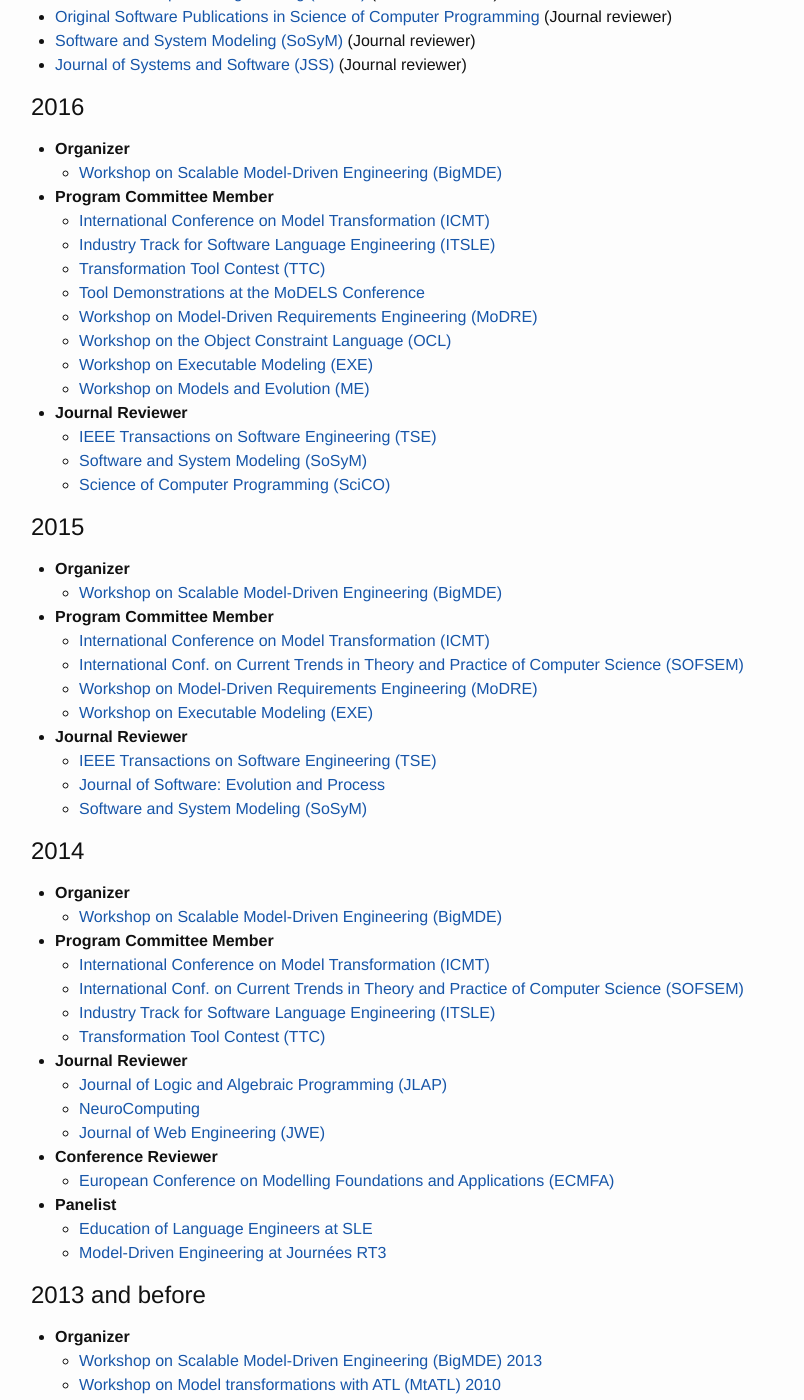
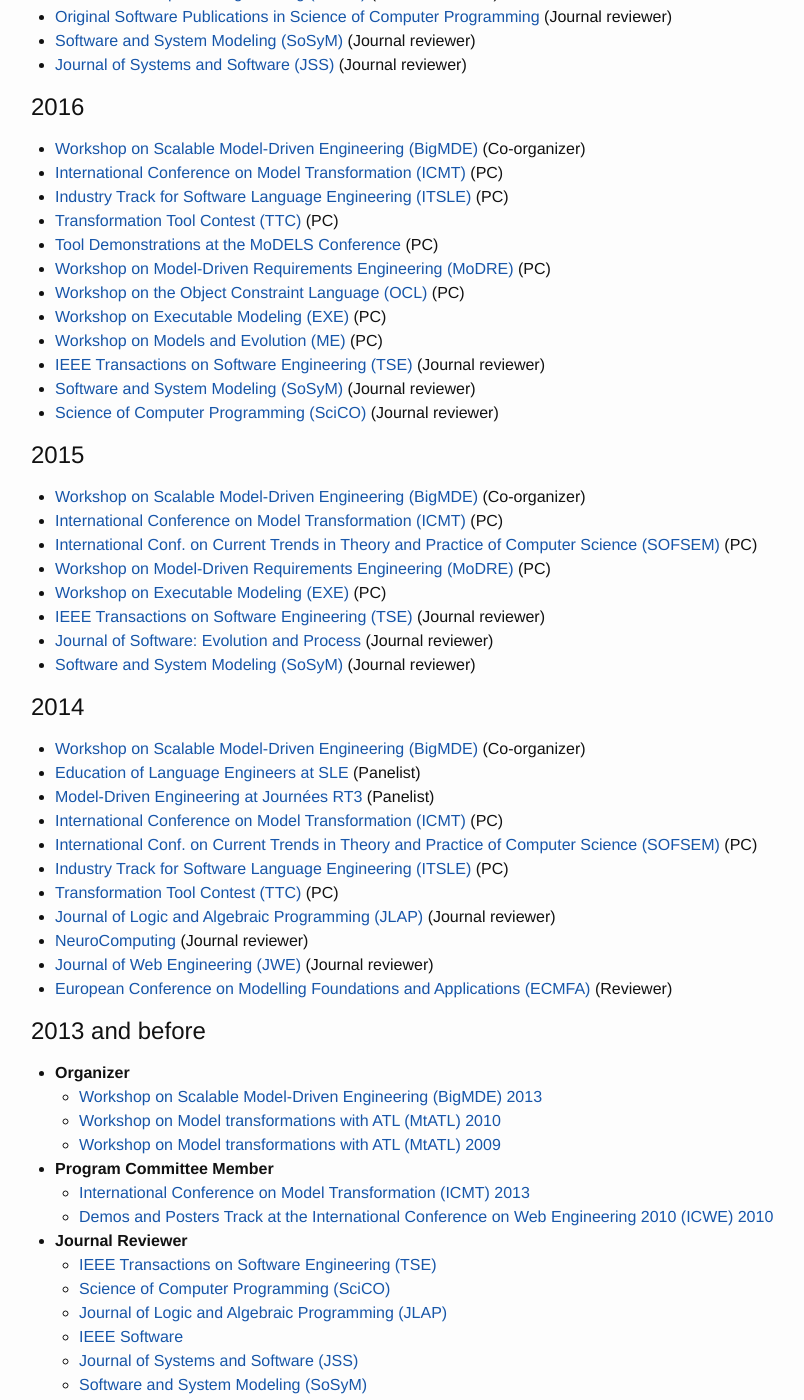
Before and after one commit to massimotisi/massimotisi.github.io, a Jekyll site: the page built from community.md, in a window 1280 px wide and 1400 px high, scrolled down 1026 px. Shown: the whole window, without its empty margins (233-1037 px from the left). Built offline with Jekyll 4.4.1, drawn with Linux system fonts in a browser that asks for light colours.

Commit message:
2014 style

```diff
--- a/community.md
+++ b/community.md
@@ -42,65 +42,41 @@ I have served (or will serve) as co-organizer and reviewer for the following ven
 * [Journal of Systems and Software (JSS)](http://www.journals.elsevier.com/journal-of-systems-and-software) (Journal reviewer)
 
 # 2016
-
-* **Organizer**
-  * [Workshop on Scalable Model-Driven Engineering (BigMDE)](http://www.big-mde.eu/)
-
-* **Program Committee Member**
-  * [International Conference on Model Transformation (ICMT)](http://is.ieis.tue.nl/research/ICMT16/)
-  * [Industry Track for Software Language Engineering (ITSLE)](http://2016.splashcon.org/track/itsle2016)
-  * [Transformation Tool Contest (TTC)](http://www.transformation-tool-contest.eu/)
-  * [Tool Demonstrations at the MoDELS Conference](http://models2016.irisa.fr/tool-demonstrations/)
-  * [Workshop on Model-Driven Requirements Engineering (MoDRE)](http://www.modre2016.ece.mcgill.ca/)
-  * [Workshop on the Object Constraint Language (OCL)](http://oclworkshop.github.io/2016/news.html)
-  * [Workshop on Executable Modeling (EXE)](http://www.modelexecution.org/?page_id=1743)
-  * [Workshop on Models and Evolution (ME)](http://www.models-and-evolution.com/2016/)
-
-* **Journal Reviewer**
-  * [IEEE Transactions on Software Engineering (TSE)](https://www.computer.org/web/tse;jsessionid=6afd856a99689b17c0c58edc329c)
-  * [Software and System Modeling (SoSyM)](http://www.sosym.org/)
-  * [Science of Computer Programming (SciCO)](http://www.journals.elsevier.com/science-of-computer-programming/)
+* [Workshop on Scalable Model-Driven Engineering (BigMDE)](http://www.big-mde.eu/) (Co-organizer)
+* [International Conference on Model Transformation (ICMT)](http://is.ieis.tue.nl/research/ICMT16/) (PC)
+* [Industry Track for Software Language Engineering (ITSLE)](http://2016.splashcon.org/track/itsle2016) (PC)
+* [Transformation Tool Contest (TTC)](http://www.transformation-tool-contest.eu/) (PC)
+* [Tool Demonstrations at the MoDELS Conference](http://models2016.irisa.fr/tool-demonstrations/) (PC)
+* [Workshop on Model-Driven Requirements Engineering (MoDRE)](http://www.modre2016.ece.mcgill.ca/) (PC)
+* [Workshop on the Object Constraint Language (OCL)](http://oclworkshop.github.io/2016/news.html) (PC)
+* [Workshop on Executable Modeling (EXE)](http://www.modelexecution.org/?page_id=1743) (PC)
+* [Workshop on Models and Evolution (ME)](http://www.models-and-evolution.com/2016/) (PC)
+* [IEEE Transactions on Software Engineering (TSE)](https://www.computer.org/web/tse;jsessionid=6afd856a99689b17c0c58edc329c) (Journal reviewer)
+* [Software and System Modeling (SoSyM)](http://www.sosym.org/) (Journal reviewer)
+* [Science of Computer Programming (SciCO)](http://www.journals.elsevier.com/science-of-computer-programming/) (Journal reviewer)
 
 # 2015
-
-* **Organizer**
-  * [Workshop on Scalable Model-Driven Engineering (BigMDE)](https://big-mde.github.io/2015.html)
-
-* **Program Committee Member**
-  * [International Conference on Model Transformation (ICMT)](http://www.di.univaq.it/diruscio/sites/ICMT2015/)
-  * [International Conf. on Current Trends
-in Theory and Practice of Computer Science (SOFSEM)](http://www.sofsem.cz/sofsem15/)
-  * [Workshop on Model-Driven Requirements Engineering (MoDRE)](http://www.modre2015.ece.mcgill.ca/)
-  * [Workshop on Executable Modeling (EXE)](http://www.modelexecution.org/?page_id=1619)
-
-* **Journal Reviewer**
-  * [IEEE Transactions on Software Engineering (TSE)](https://www.computer.org/web/tse;jsessionid=6afd856a99689b17c0c58edc329c)
-  * [Journal of Software: Evolution and Process](http://onlinelibrary.wiley.com/journal/10.1002/(ISSN)2047-7481)
-  * [Software and System Modeling (SoSyM)](http://www.sosym.org/)
+* [Workshop on Scalable Model-Driven Engineering (BigMDE)](https://big-mde.github.io/2015.html) (Co-organizer)
+* [International Conference on Model Transformation (ICMT)](http://www.di.univaq.it/diruscio/sites/ICMT2015/) (PC)
+* [International Conf. on Current Trends in Theory and Practice of Computer Science (SOFSEM)](http://www.sofsem.cz/sofsem15/) (PC)
+* [Workshop on Model-Driven Requirements Engineering (MoDRE)](http://www.modre2015.ece.mcgill.ca/) (PC)
+* [Workshop on Executable Modeling (EXE)](http://www.modelexecution.org/?page_id=1619) (PC)
+* [IEEE Transactions on Software Engineering (TSE)](https://www.computer.org/web/tse;jsessionid=6afd856a99689b17c0c58edc329c) (Journal reviewer)
+* [Journal of Software: Evolution and Process](http://onlinelibrary.wiley.com/journal/10.1002/(ISSN)2047-7481) (Journal reviewer)
+* [Software and System Modeling (SoSyM)](http://www.sosym.org/) (Journal reviewer)
 
 # 2014
-
-* **Organizer**
-  * [Workshop on Scalable Model-Driven Engineering (BigMDE)](https://big-mde.github.io/2014.html)
-
-* **Program Committee Member**
-  * [International Conference on Model Transformation (ICMT)](http://www.di.univaq.it/ICMT2014/)
-  * [International Conf. on Current Trends
-in Theory and Practice of Computer Science (SOFSEM)](http://sofsem14.ics.upjs.sk/)
-  * [Industry Track for Software Language Engineering (ITSLE)](http://www.sleconf.org/2014/ITSLE.html)
-  * [Transformation Tool Contest (TTC)](http://www.transformation-tool-contest.eu/2014/)
-
-* **Journal Reviewer**
-  * [Journal of Logic and Algebraic Programming (JLAP)](http://www.journals.elsevier.com/the-journal-of-logic-and-algebraic-programming)
-  * [NeuroComputing](http://www.journals.elsevier.com/neurocomputing)
-  * [Journal of Web Engineering (JWE)](http://www.rintonpress.com/journals/jwe/)
-
-* **Conference Reviewer**
-  * [European Conference on Modelling Foundations and Applications (ECMFA)](http://ecmfa2014.lcc.uma.es/#)
-
-* **Panelist**
-  * [Education of Language Engineers at SLE](http://www.sleconf.org/2014/Panel.html)
-  * [Model-Driven Engineering at Journées RT3](https://rth3.wp.mines-telecom.fr/journees-rt3/)
+* [Workshop on Scalable Model-Driven Engineering (BigMDE)](https://big-mde.github.io/2014.html) (Co-organizer)
+* [Education of Language Engineers at SLE](http://www.sleconf.org/2014/Panel.html) (Panelist)
+* [Model-Driven Engineering at Journées RT3](https://rth3.wp.mines-telecom.fr/journees-rt3/) (Panelist)
+* [International Conference on Model Transformation (ICMT)](http://www.di.univaq.it/ICMT2014/) (PC)
+* [International Conf. on Current Trends in Theory and Practice of Computer Science (SOFSEM)](http://sofsem14.ics.upjs.sk/) (PC)
+* [Industry Track for Software Language Engineering (ITSLE)](http://www.sleconf.org/2014/ITSLE.html) (PC)
+* [Transformation Tool Contest (TTC)](http://www.transformation-tool-contest.eu/2014/) (PC)
+* [Journal of Logic and Algebraic Programming (JLAP)](http://www.journals.elsevier.com/the-journal-of-logic-and-algebraic-programming) (Journal reviewer)
+* [NeuroComputing](http://www.journals.elsevier.com/neurocomputing) (Journal reviewer)
+* [Journal of Web Engineering (JWE)](http://www.rintonpress.com/journals/jwe/) (Journal reviewer)
+* [European Conference on Modelling Foundations and Applications (ECMFA)](http://ecmfa2014.lcc.uma.es/#) (Reviewer)
 
 # 2013 and before
 
```
